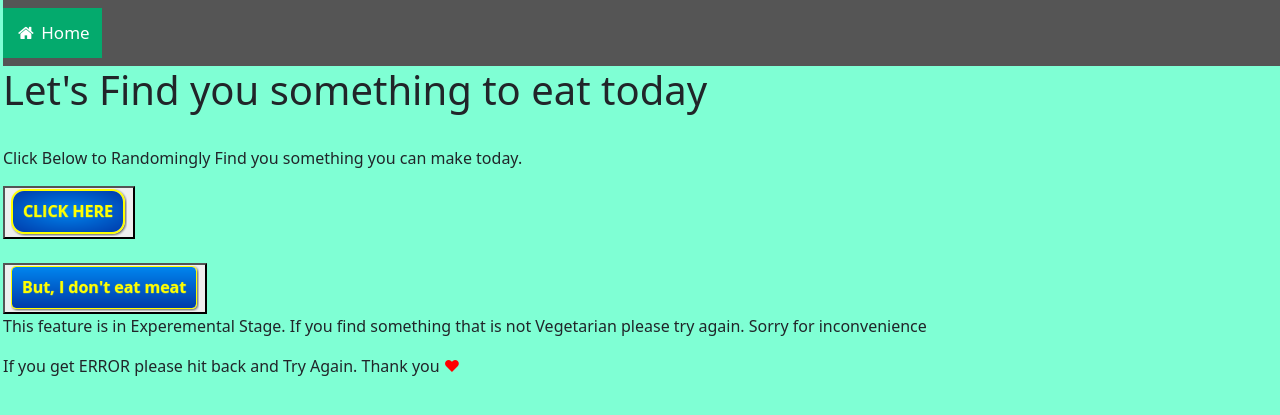
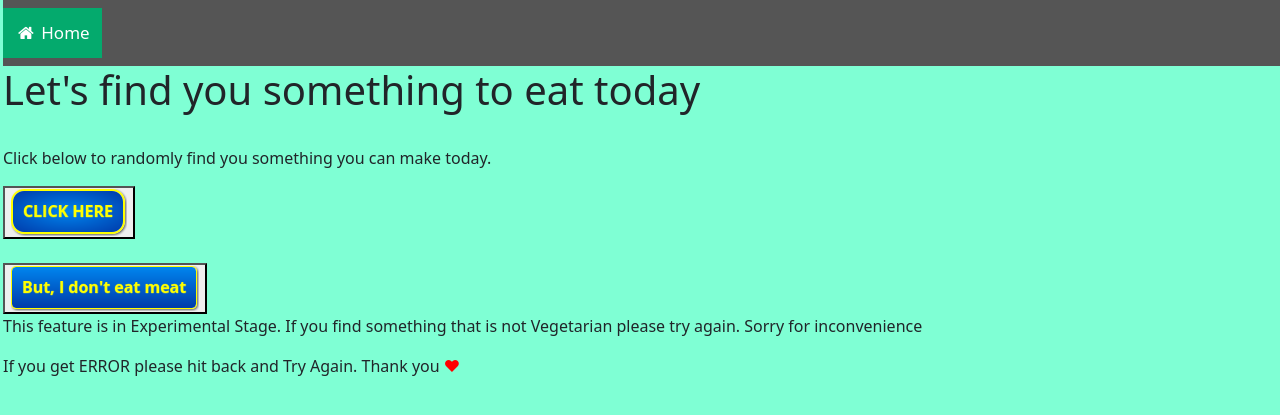
Before and after one commit to kumarAdhikari/randomfood, a Flask app: page / in a window 1280 px wide. Shown: the top 415 px of the page. Run offline with Flask 2, Linux system fonts and the light colour scheme.

Commit message:
Fixed some grammeratile error

```diff
--- a/app.py
+++ b/app.py
@@ -84,7 +84,7 @@ def veg_response():
 
         ingredient = []
         measure = []
-        meat = ["beef", "chicken", "pork", "egg","eggs", "fish", "prawn", "prawn", "egg white", "shrimp", "anchovy", "anchovy fillet", "prawns", "chicken stock", "chicken breast", "chicken thighs", "chicken thigh", "chicken legs", "clams", "mussels", "ground beef", "lamb", "goat"]
+        meat = ["beef", "chicken", "pork", "egg","goat meat", "lamb meat","goat leg meat", "lamb leg meat","eggs", "fish", "prawn", "prawn", "egg white", "shrimp", "anchovy", "anchovy fillet", "prawns", "chicken stock", "chicken breast", "chicken thighs", "chicken thigh", "chicken legs", "clams", "mussels", "ground beef", "lamb", "goat"]
         nonveg = False
         for x in range(0, len(ingredient_index)):
             tem = ingredient_index[x]
--- a/templates/index.html
+++ b/templates/index.html
@@ -12,16 +12,16 @@
 <div class="navbar">
   <a class="active" href="#"><i class="fa fa-fw fa-home"></i> Home</a>
 </div>
-    <h1>Let's Find you something to eat today</h1>
+    <h1>Let's find you something to eat today</h1>
     <br>
-    <p>Click Below to Randomingly Find you something you can make today. </p>
+    <p>Click below to randomly find you something you can make today. </p>
     <form action="\randomfood" method="post">
         <button type="submit"><img src="/static/button-click.png"></button>
     </form>
     <br>
     <form action="\randomvegterianfood" method="post">
         <button type="submit"><img src="/static/veg_button.png"></button>
-        <p>This feature is in Experemental Stage. If you find something that is not Vegetarian please try again. Sorry for inconvenience</p>
+        <p>This feature is in Experimental Stage. If you find something that is not Vegetarian please try again. Sorry for inconvenience</p>
         <p>If you get ERROR please hit back and Try Again. Thank you <span style="font-size:100%;color:red;">&hearts;</span></p>
 </p>
     </form>
```
